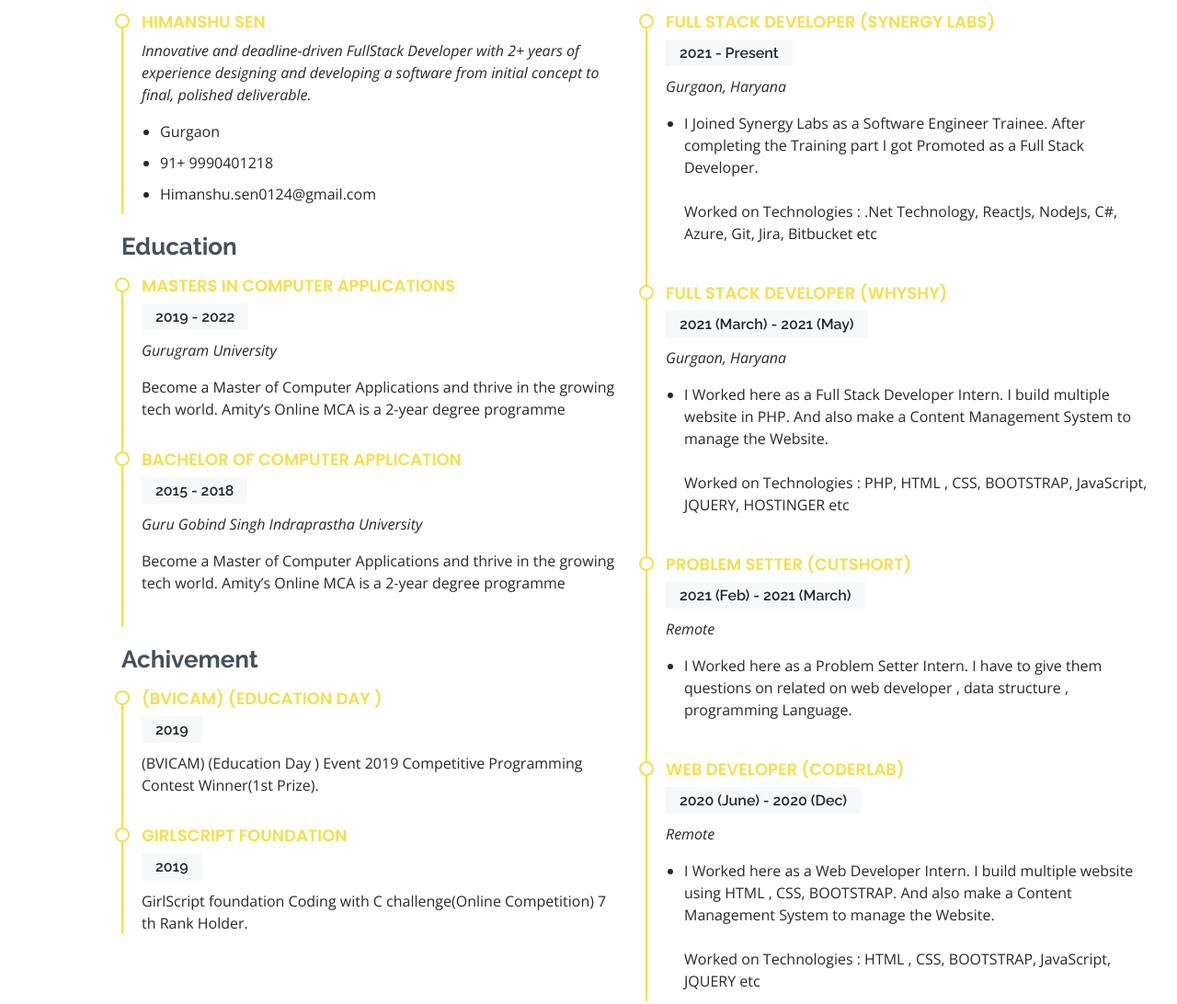
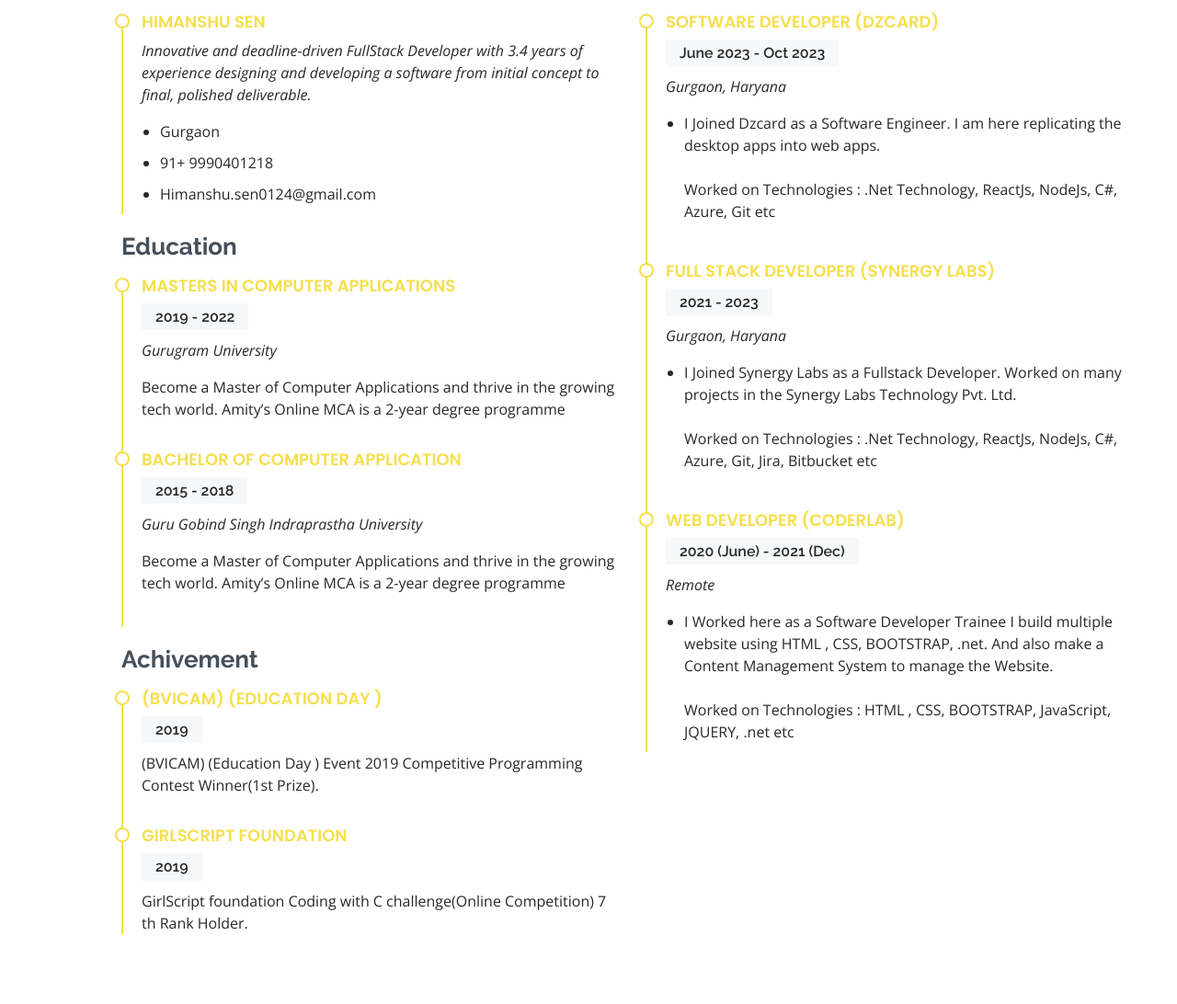
Before and after one commit to Himanshu0124/himanshu, a plain HTML site: page index.html in a window 1280 px wide. Shown: the part 2209-3301 px from the top of the page at 92% size. Drawn offline with nearby package versions, Linux system fonts and the light colour scheme.

Commit message:
Update index.html

```diff
--- a/index.html
+++ b/index.html
@@ -104,7 +104,7 @@
           <div class="section-title">
             <h2>About</h2>
 <!--             <p>
-              I am a highly skilled software engineer with +2 years of experience in designing, developing, and maintaining
+              I am a highly skilled software engineer with 3.4 years of experience in designing, developing, and maintaining
               software applications. Throughout my career, I have gained expertise in [specific programming languages, tools, and technologies
               relevant to your experience]. I have a strong foundation in software development methodologies and project management practices,
               enabling me to deliver high-quality software solutions on time and within budget.
@@ -169,7 +169,7 @@
                 </div>
               </div>
               <p>
-                I am experienced in IT industry with 1 years 10 months of experience as a software engineer and have a proven track record of
+                I am experienced in IT industry with 3 years 4 months of experience as a software engineer and have a proven track record of
                 delivering innovative solutions that meet or exceed customer expectations. I am comfortable working independently or as part of a team
                 and enjoy collaborating with others to solve complex problems. In addition to my technical skills, I possess
                 excellent communication and interpersonal skills, allowing me to effectively communicate with stakeholders, team members, and customers.
@@ -179,7 +179,7 @@
               </p>
 
               <button class="btn btn-warning">
-                <a href="https://drive.google.com/file/d/1D0YAEEZS-vWA4Jshk_HMx0oIFj2zVSQD/view?usp=share_link" class="text-light">Download CV</a>
+                <a href="https://drive.google.com/file/d/1nDPi_gisrbk5A88cBvNEiK0JphMYkJDn/view?usp=drive_link" class="text-light">Download CV</a>
               </button>
             </div>
           </div>
@@ -296,7 +296,7 @@
                 <h4>HIMANSHU SEN</h4>
                 <p>
                   <em
-                    >Innovative and deadline-driven FullStack Developer with 2+
+                    >Innovative and deadline-driven FullStack Developer with 3.4
                     years of experience designing and developing a software from
                     initial concept to final, polished deliverable.</em
                   >
@@ -351,14 +351,26 @@
             <div class="col-lg-6">
               <h3 class="resume-title">Professional Experience</h3>
               <div class="resume-item">
-                <h4>Full Stack Developer (Synergy Labs)</h4>
-                <h5>2021 - Present</h5>
+                <h4>Software Developer (Dzcard)</h4>
+                <h5>June 2023 - Oct 2023</h5>
                 <p><em>Gurgaon, Haryana</em></p>
                 <ul>
                   <li>
-                    I Joined Synergy Labs as a Software Engineer Trainee.
-                    After completing the Training part  I got Promoted as a
-                    Full Stack Developer.
+                    I Joined Dzcard as a Software Engineer. I am here replicating the desktop apps into web apps.
+                    <br /><br />
+                    Worked on Technologies : .Net Technology, ReactJs, NodeJs,
+                    C#, Azure, Git etc
+                  </li>
+                </ul>
+              </div>
+              <div class="resume-item">
+                <h4>Full Stack Developer (Synergy Labs)</h4>
+                <h5>2021 - 2023</h5>
+                <p><em>Gurgaon, Haryana</em></p>
+                <ul>
+                  <li>
+                    I Joined Synergy Labs as a Fullstack Developer.
+                    Worked on many projects in the Synergy Labs Technology Pvt. Ltd.
                     <br /><br />
                     Worked on Technologies : .Net Technology, ReactJs, NodeJs,
                     C#, Azure, Git, Jira, Bitbucket etc
@@ -366,44 +378,17 @@
                 </ul>
               </div>
               <div class="resume-item">
-                <h4>Full Stack Developer (WhyShy)</h4>
-                <h5>2021 (March) - 2021 (May)</h5>
-                <p><em>Gurgaon, Haryana</em></p>
-                <ul>
-                  <li>
-                    I Worked here as a Full Stack Developer Intern. I build
-                    multiple website in PHP. And also make a Content Management
-                    System to manage the Website.
-                    <br /><br />
-                    Worked on Technologies : PHP, HTML , CSS, BOOTSTRAP,
-                    JavaScript, JQUERY, HOSTINGER etc
-                  </li>
-                </ul>
-              </div>
-              <div class="resume-item">
-                <h4>Problem Setter (CutShort)</h4>
-                <h5>2021 (Feb) - 2021 (March)</h5>
+                <h4>web Developer (CoderLab)</h4>
+                <h5>2020 (June) - 2021 (Dec)</h5>
                 <p><em>Remote</em></p>
                 <ul>
                   <li>
-                    I Worked here as a Problem Setter Intern. I have to give
-                    them questions on related on web developer , data structure
-                    , programming Language.
-                  </li>
-                </ul>
-              </div>
-              <div class="resume-item">
-                <h4>web Developer (CoderLab)</h4>
-                <h5>2020 (June) - 2020 (Dec)</h5>
-                <p><em>Remote</em></p>
-                <ul>
-                  <li>
-                    I Worked here as a Web Developer Intern. I build multiple
-                    website using HTML , CSS, BOOTSTRAP. And also make a Content
+                    I Worked here as a Software Developer Trainee I build multiple
+                    website using HTML , CSS, BOOTSTRAP, .net. And also make a Content
                     Management System to manage the Website.
                     <br /><br />
                     Worked on Technologies : HTML , CSS, BOOTSTRAP, JavaScript,
-                    JQUERY etc
+                    JQUERY, .net etc
                   </li>
                 </ul>
               </div>
```
